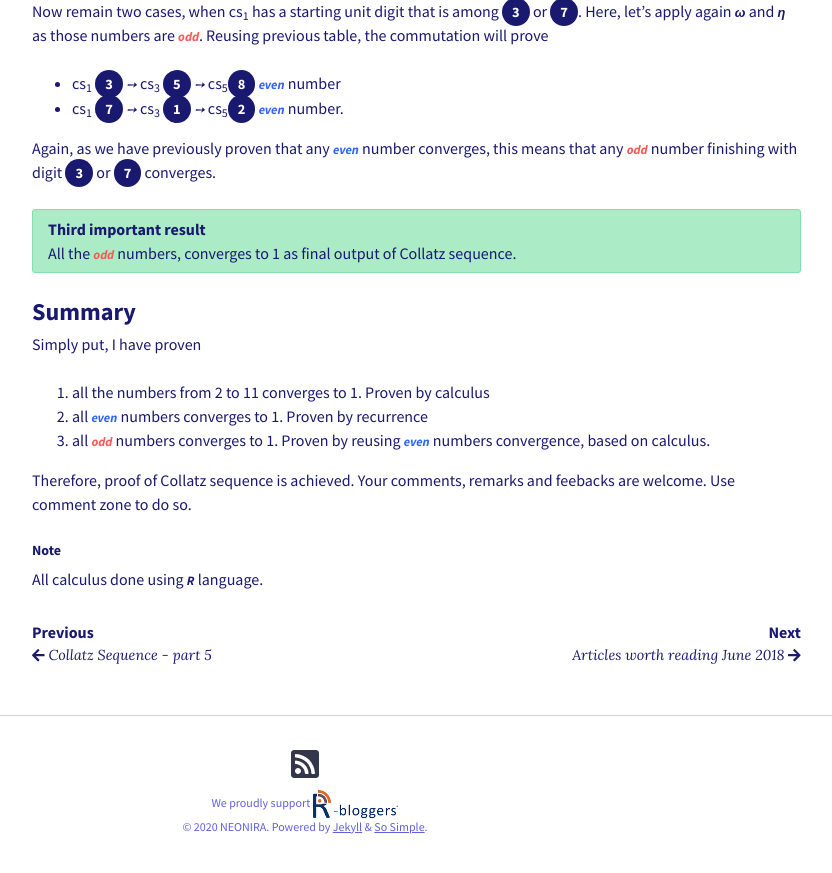
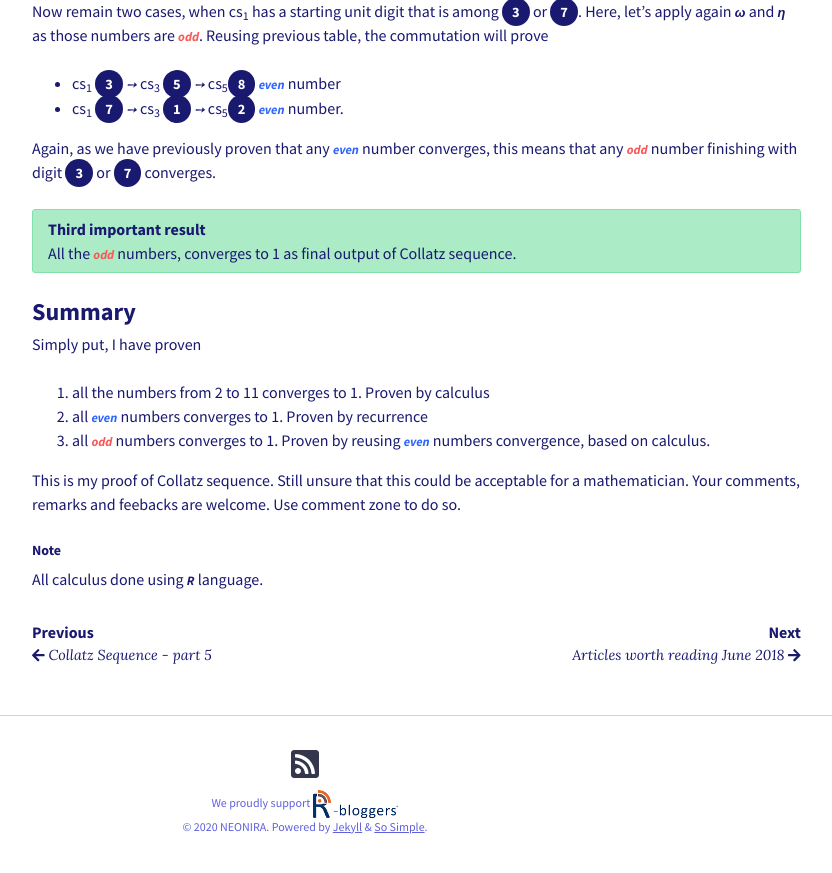
Before and after one commit to neonira/neonira.github.io, a Jekyll site: the page built from _posts/2018-06-18-CollatzSequence.md, in a window 1280 px wide and 900 px high, scrolled down 2809 px. Shown: the top 873 px of the window, without its empty margins (335-1167 px from the left). Built offline with Jekyll 4.4.1, drawn with Linux system fonts in a browser that asks for light colours; nearby versions of some CDN libraries; comment, search, counter and statistics services are not loaded.

Commit message:
Update 2018-06-18-CollatzSequence.md
Change conclusions

```diff
--- a/_posts/2018-06-18-CollatzSequence.md
+++ b/_posts/2018-06-18-CollatzSequence.md
@@ -127,7 +127,8 @@ Simply put, I have proven
 2. all <cite class='kw even'></cite> numbers converges to 1. Proven by recurrence
 3. all <cite class='kw odd'></cite> numbers converges to 1. Proven by reusing <cite class='kw even'></cite> numbers convergence, based on calculus.
 
-Therefore, proof of Collatz sequence is achieved. Your comments, remarks and feebacks are welcome. Use comment zone to do so.
+This is my proof of Collatz sequence. Still unsure that this could be acceptable for a mathematician.
+Your comments, remarks and feebacks are welcome. Use comment zone to do so.
 
 
 ##### Note
```
